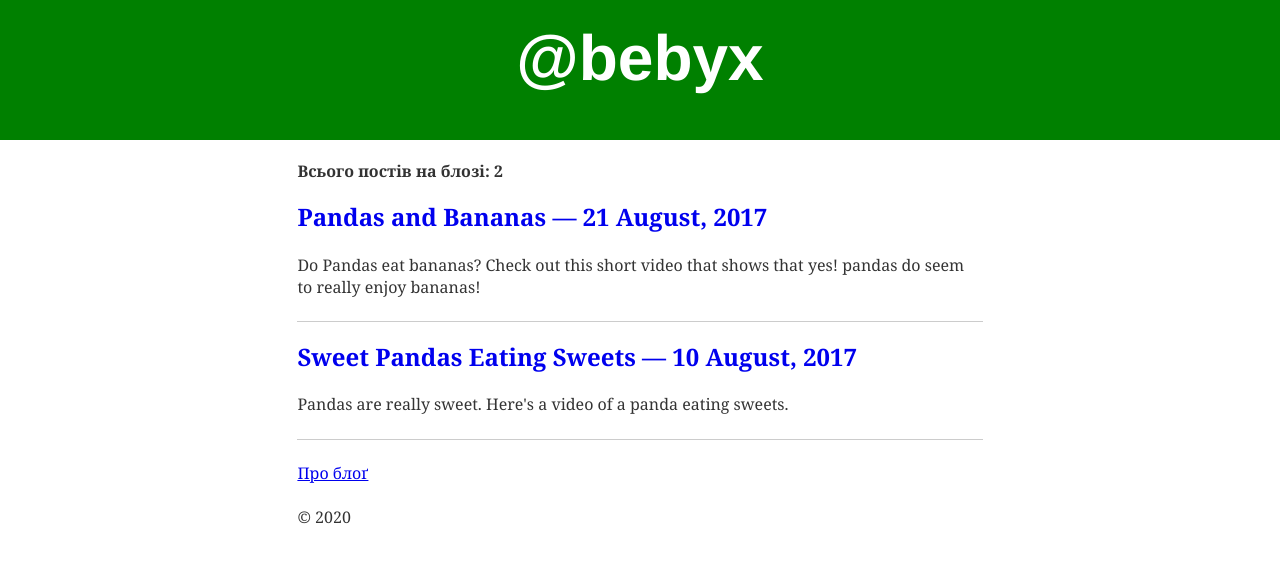
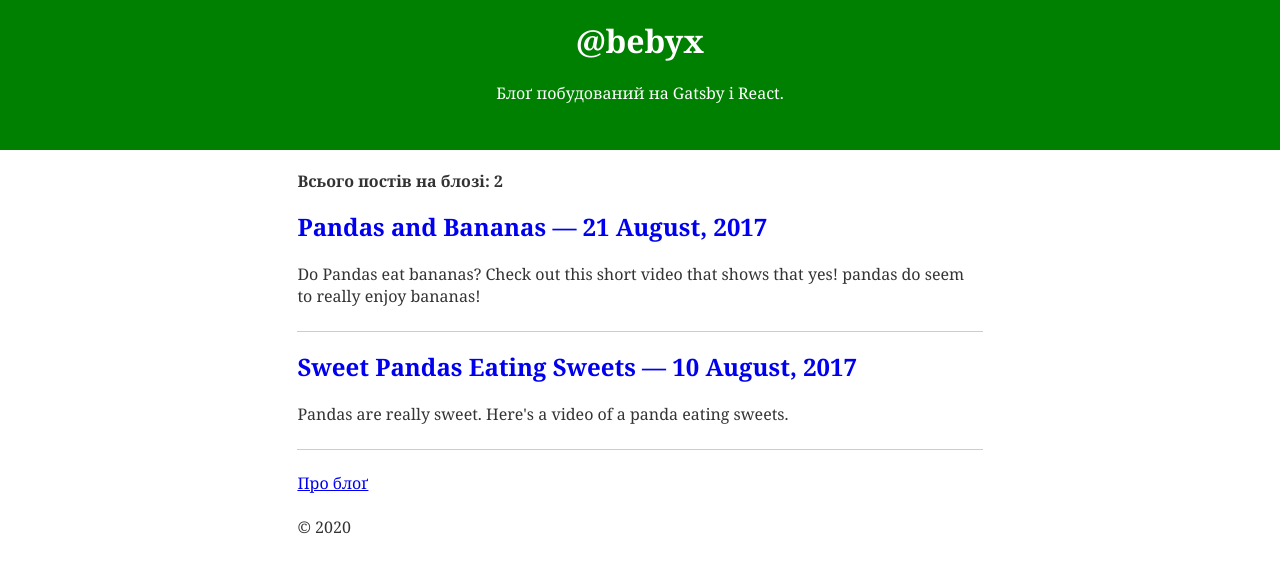
Before and after one commit to bebyx/bebyxgatsbyblog, a Gatsby site: page / in a window 1280 px wide. Built offline with nearby package versions, Linux system fonts and the light colour scheme; Gatsby itself is replaced by a stand-in of ours; some packages are replaced by stand-ins of ours; what typography-theme-noriega would draw is missing.

Commit message:
Add description into header

```diff
--- a/gatsby-config.js
+++ b/gatsby-config.js
@@ -1,7 +1,7 @@
 module.exports = {
   siteMetadata: {
     title: `@bebyx`,
-    description: `Блоґ на Gatsby.`,
+    description: `Блоґ побудований на Gatsby і React.`,
     author: `@bebyx`,
   },
   plugins: [
--- a/src/components/header.css
+++ b/src/components/header.css
@@ -6,11 +6,12 @@
   padding-left: 0;
   padding-right: 0;
   padding-top: 0;
-  margin-bottom: 1.61rem;
+  margin-bottom: 1.61rem !important;
   color: inherit;
   font-family: 'Helvetica',sans-serif;
   font-weight: 700;
   text-rendering: optimizeLegibility;
-  font-size: 2rem !important;
+  font-size: 2rem;
   line-height: 1.1;
+  display: block;
 }
--- a/src/components/header.js
+++ b/src/components/header.js
@@ -4,12 +4,12 @@
 
 import "./header.css"
 
-function Header({ siteTitle }) {
+function Header({ siteMetadata }) {
 
   function isActive({isCurrent}) {
     return isCurrent ?
-    { dangerouslySetInnerHTML: {__html: `<h1>${siteTitle}</h1>`} } :
-    { dangerouslySetInnerHTML: {__html: `${siteTitle}` } }
+    { dangerouslySetInnerHTML: {__html: `<h1>${siteMetadata.title}</h1>`} } :
+    { dangerouslySetInnerHTML: {__html: `<span class="header">${siteMetadata.title}</span>` } }
   }
 
   return(
@@ -22,7 +22,7 @@
       <div
         style={{
           margin: `0 auto`,
-        //  maxWidth: 720,
+          maxWidth: 720,
           padding: `1.45rem 1.0875rem`,
           textAlign: `center`
         }}
@@ -30,14 +30,17 @@
         <>
           <Link
             to="/"
-            class="header"
             style={{
               color: `white`,
               textDecoration: `none`,
             }}
             getProps={isActive}
           />
-          <p></p>
+          <p style={{
+            color: `white`,
+          }}>
+          {siteMetadata.description}
+          </p>
         </>
       </div>
     </header>
--- a/src/components/layout.js
+++ b/src/components/layout.js
@@ -17,6 +17,7 @@
       site {
         siteMetadata {
           title
+          description
         }
       }
     }
@@ -24,7 +25,7 @@
 
   return (
     <>
-      <Header siteTitle={data.site.siteMetadata.title} />
+      <Header siteMetadata={data.site.siteMetadata} />
       <div
         style={{
           margin: `0 auto`,
```
